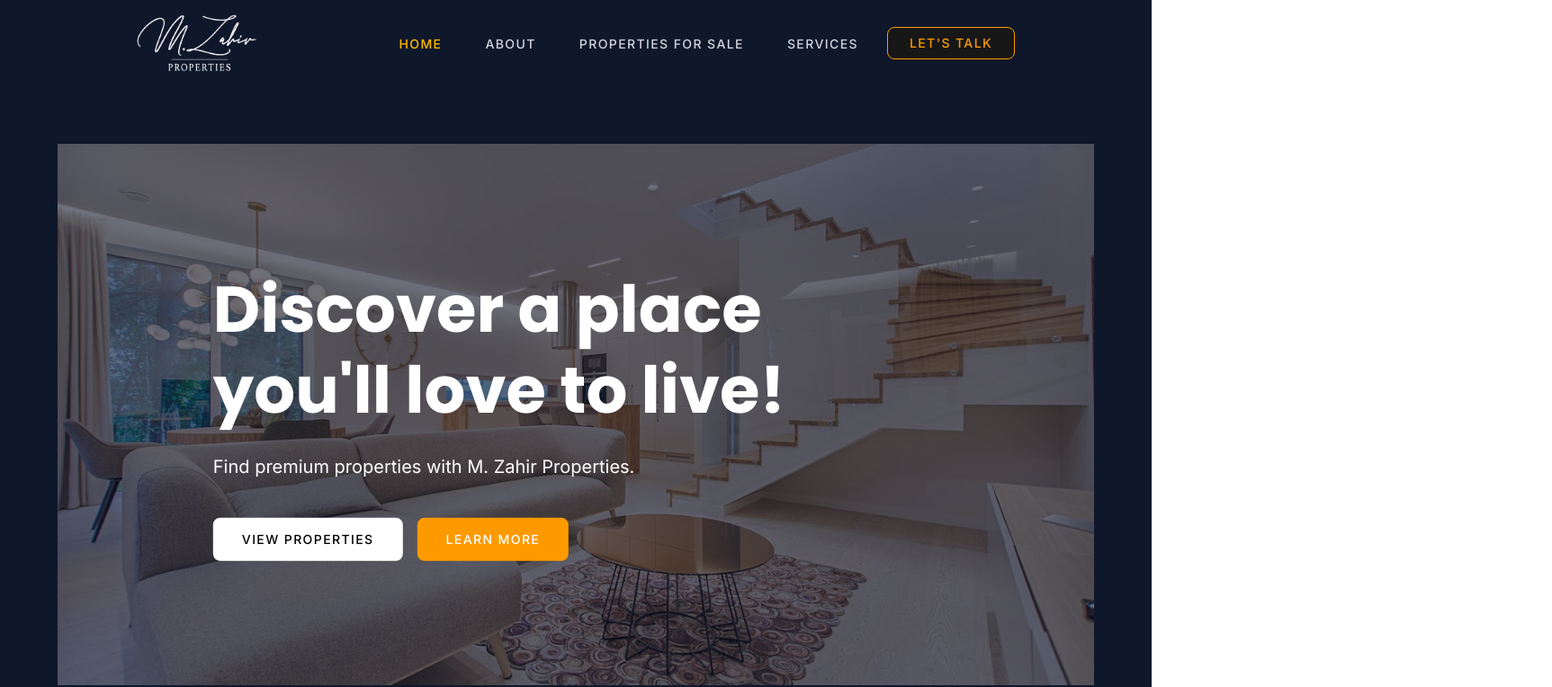
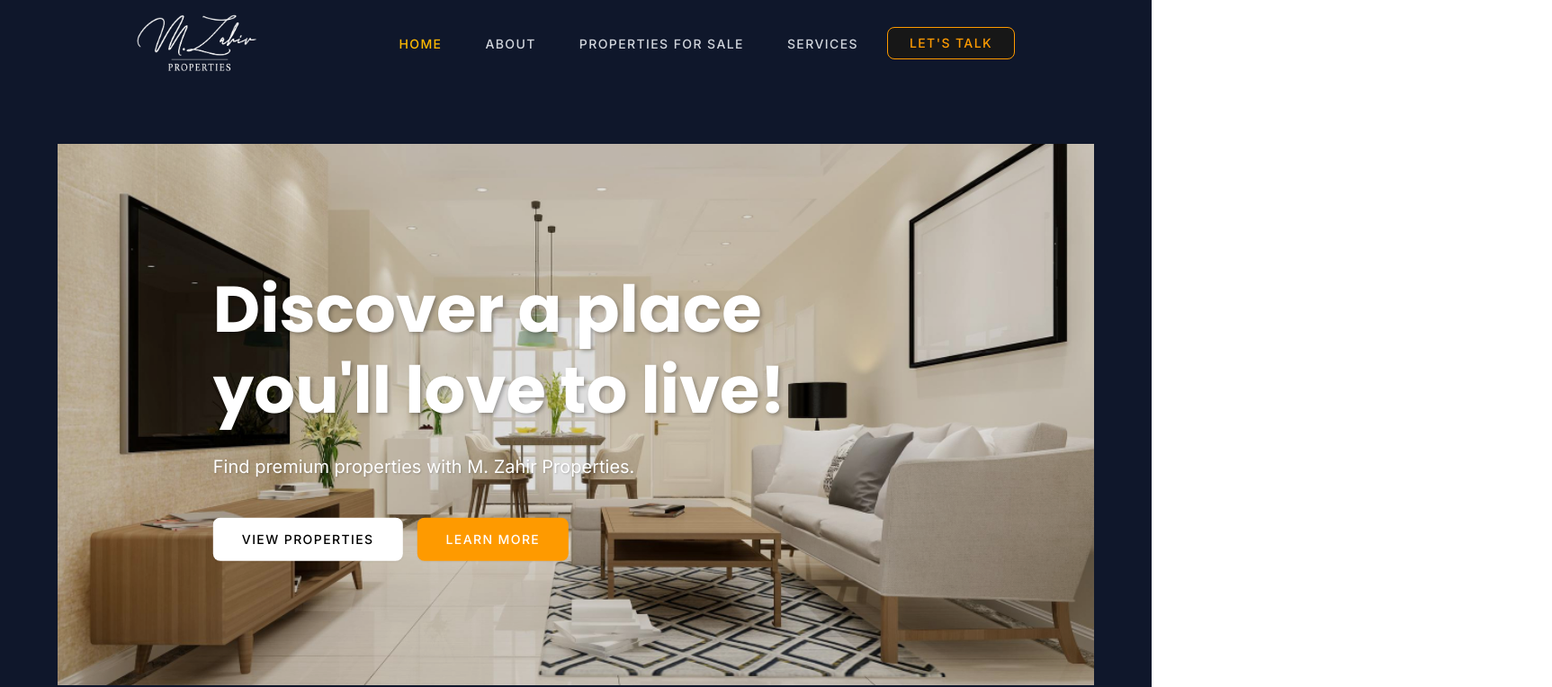
Before and after one commit to evanswanjau/mzahir-properties, a React (Vite) app: page / in a window 1280 px wide. Shown: the top 764 px of the page at 90% size, 1725 px wide, since content can reach past the window. Built offline with nearby package versions, Linux system fonts and the light colour scheme; the HTML template or start-up script is replaced by a standard one.

Commit message:
Update hero section styles and fix typo in HomePage layout

```diff
--- a/src/components/Hero.tsx
+++ b/src/components/Hero.tsx
@@ -11,14 +11,14 @@
           backgroundPosition: "center",
         }}
       >
-        <div className="absolute inset-0 bg-slate-900/60 z-10" />
+        <div className="absolute inset-0 bg-black/10 z-10" />
         <div className="absolute top-1/2 left-1/2 transform -translate-x-1/2 -translate-y-1/2 w-[70%] flex flex-col lg:flex-row items-center z-20">
           <div className="max-w-2xl flex-1 text-center lg:text-left">
-            <h1 className="text-4xl md:text-5xl lg:text-6xl xl:text-7xl font-bold text-white mb-6 leading-tight">
+            <h1 className="text-4xl md:text-5xl lg:text-6xl xl:text-7xl font-bold text-white mb-6 leading-tight [text-shadow:_2px_2px_4px_rgb(0_0_0_/_30%)]">
               Discover a place you'll love to live!
             </h1>
 
-            <p className="text-lg lg:text-xl text-white mb-10 max-w-2xl leading-relaxed">
+            <p className="text-lg lg:text-xl text-white mb-10 max-w-2xl leading-relaxed [text-shadow:_1px_1px_2px_rgb(0_0_0_/_20%)]">
               Find premium properties with M. Zahir Properties.
             </p>
 
--- a/src/pages/HomePage.tsx
+++ b/src/pages/HomePage.tsx
@@ -95,7 +95,7 @@
               </motion.div>
               <motion.div
                 {...fadeInUpBase}
-                className="w-full lg:w-5/12 flex justify-endz-20"
+                className="w-full lg:w-5/12 flex justify-end z-20"
               >
                 <img
                   src="/images/potrait.jpg"
```
Also changed, not shown: public/images/hero_background.jpg, 1 other file (tests, documents, lock files or other folders).
